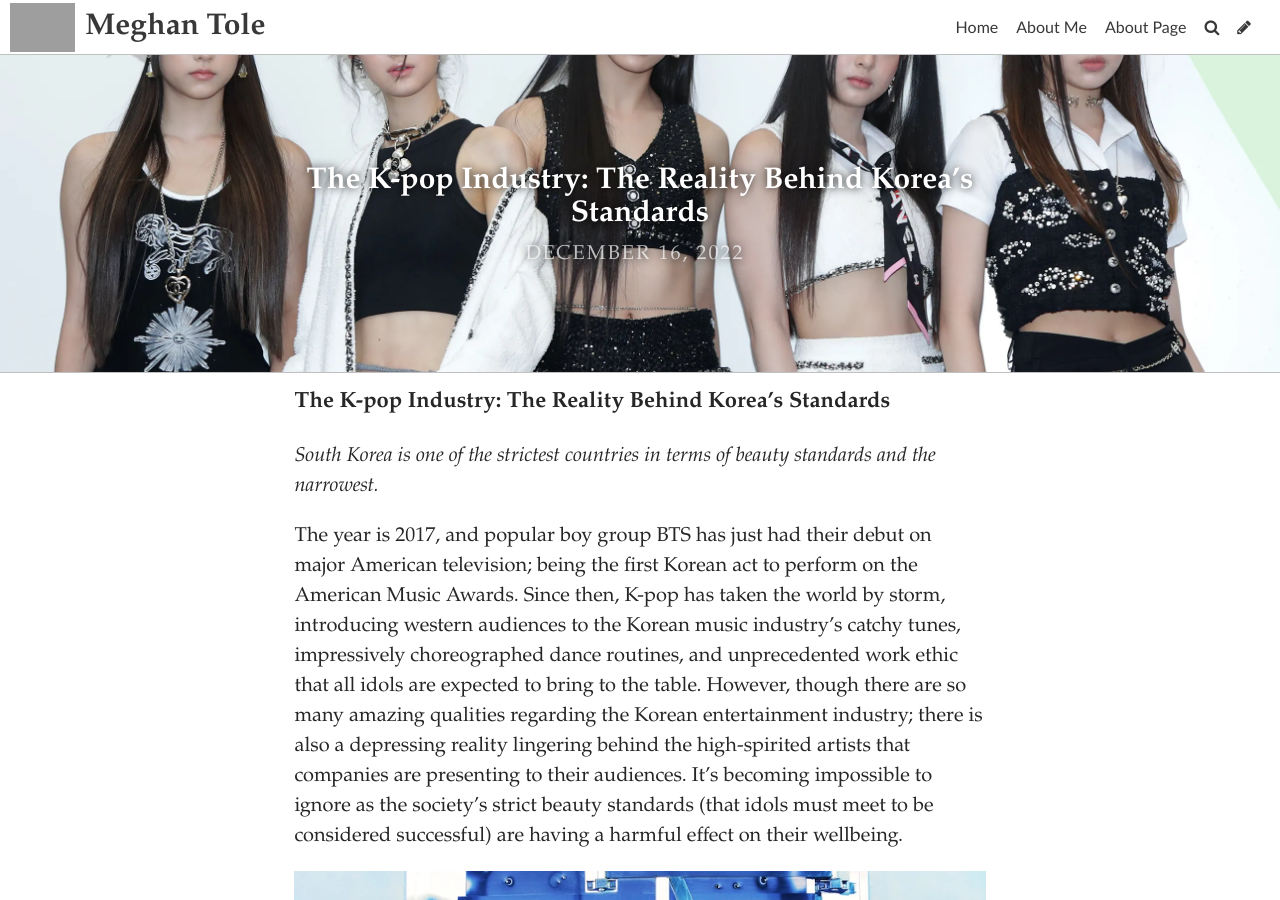
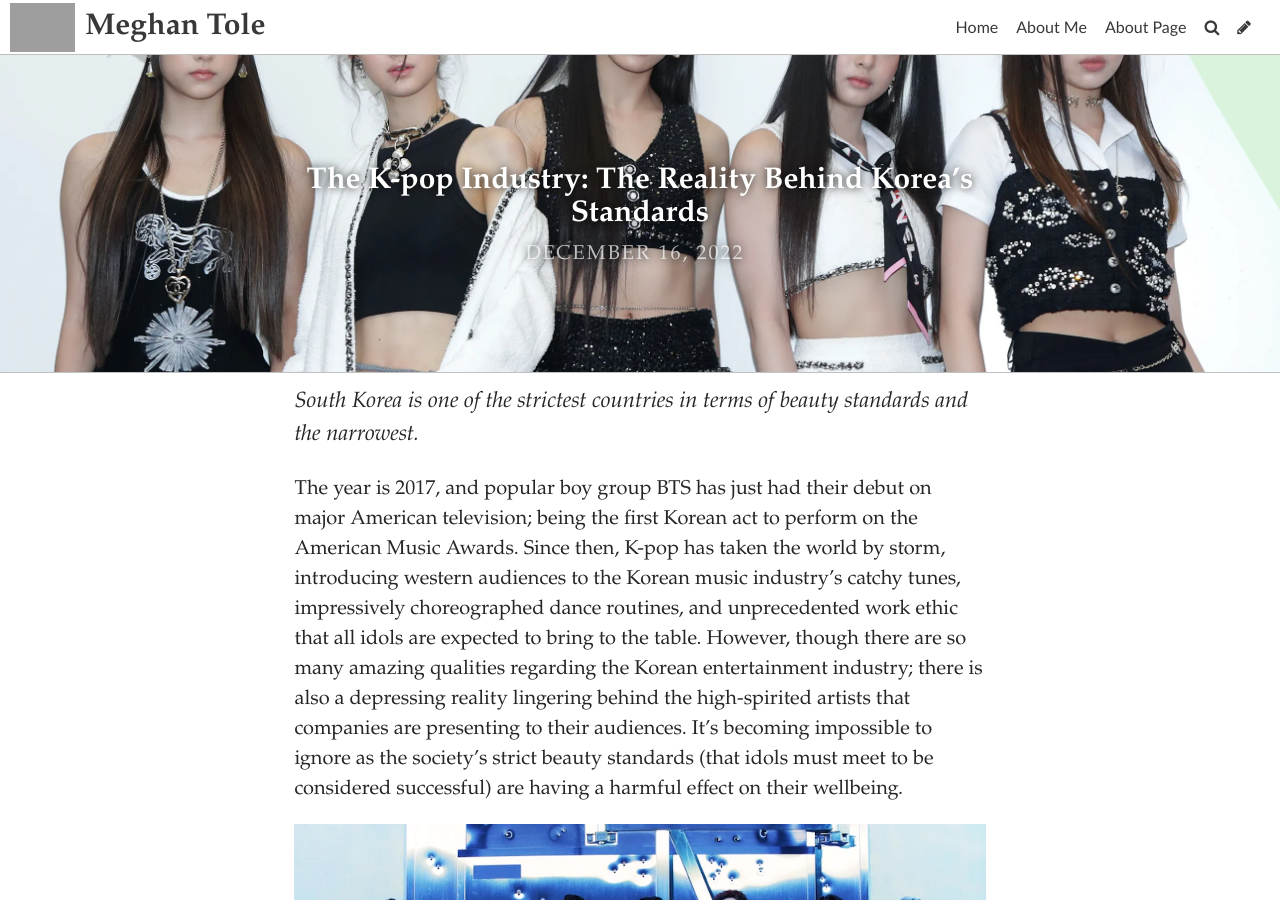
Before and after one commit to meghantole/tarm, a Jekyll site: the page built from _posts/2022-12-16-the-k-pop-industry-the-reality-behind-korea’s-standards.md, in a window 1280 px wide and 900 px high. Built offline with Jekyll 4.4.1, drawn with Linux system fonts in a browser that asks for light colours; some web fonts are replaced; grey boxes are pictures that could not be loaded.

Commit message:
Update Post “2022-12-16-the-k-pop-industry-the-reality-behind-korea’s-standards”

```diff
--- a/_posts/2022-12-16-the-k-pop-industry-the-reality-behind-korea’s-standards.md
+++ b/_posts/2022-12-16-the-k-pop-industry-the-reality-behind-korea’s-standards.md
@@ -6,8 +6,6 @@ image: ../uploads/kpop-group-181022-main-sf-gettyimages-1412530273.webp
 title_color: "#ffffff"
 comments: false
 ---
-**The K-pop Industry: The Reality Behind Korea’s Standards**
-
 *South Korea is one of the strictest countries in terms of beauty standards and the narrowest.*
 
 The year is 2017, and popular boy group BTS has just had their debut on major American television; being the first Korean act to perform on the American Music Awards. Since then, K-pop has taken the world by storm, introducing western audiences to the Korean music industry’s catchy tunes, impressively choreographed dance routines, and unprecedented work ethic that all idols are expected to bring to the table. However, though there are so many amazing qualities regarding the Korean entertainment industry; there is also a depressing reality lingering behind the high-spirited artists that companies are presenting to their audiences. It’s becoming impossible to ignore as the society’s strict beauty standards (that idols must meet to be considered successful) are having a harmful effect on their wellbeing.
```
